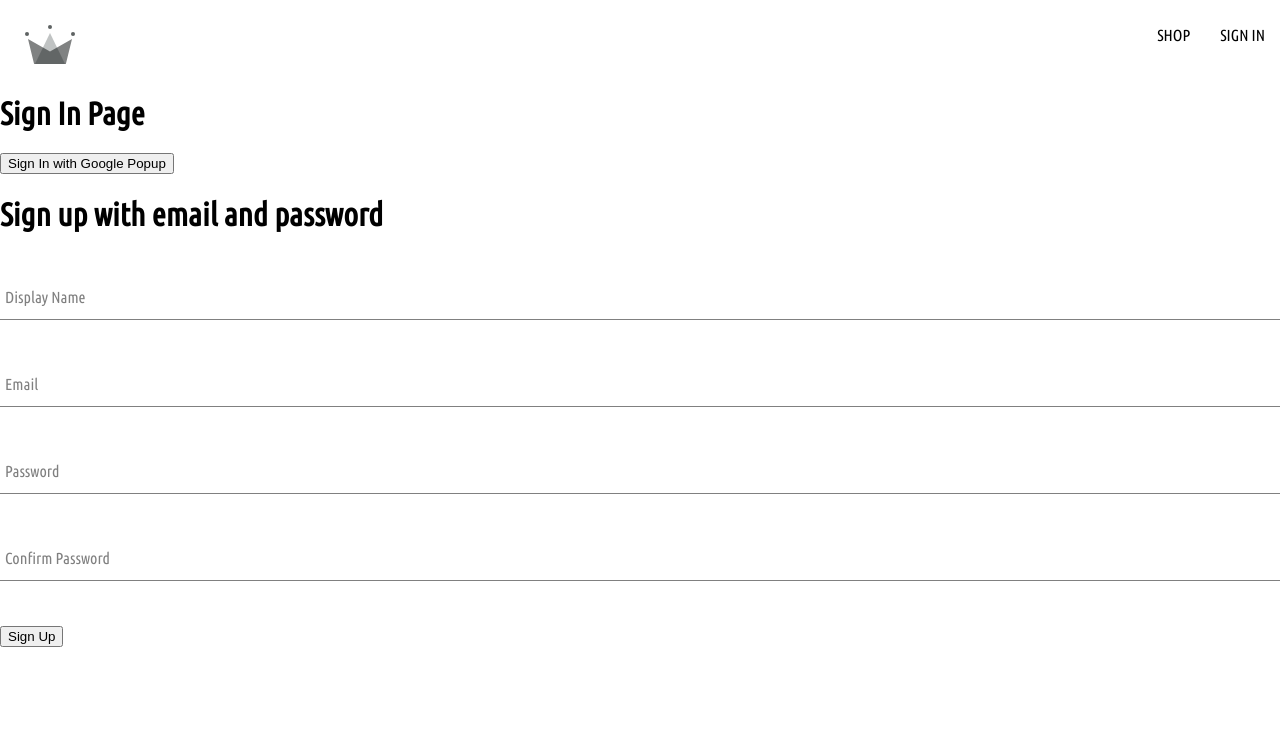
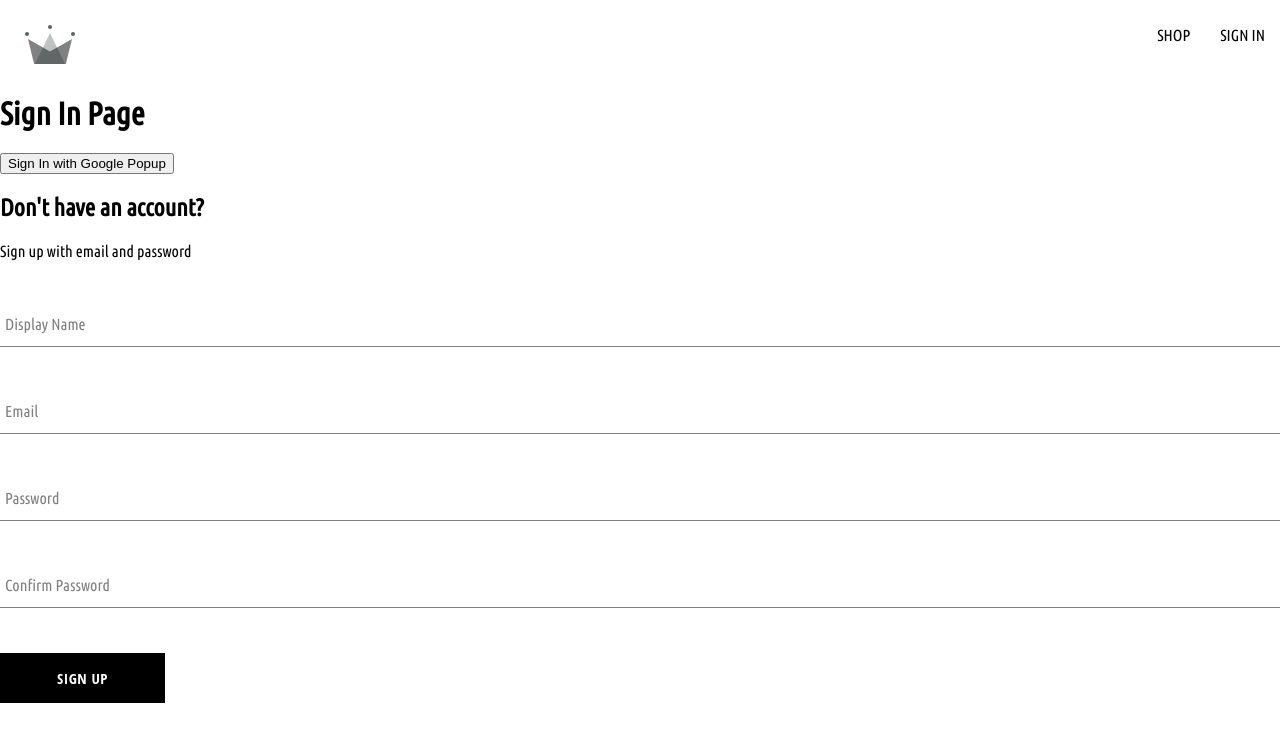
Before and after one commit to roxannebobby/crwn-clothing, a React (Create React App) app: page /sign-in in a window 1280 px wide. Shown: the top 742 px of the page. Built offline with nearby package versions, Linux system fonts and the light colour scheme.

Commit message:
signup button component complete...working

```diff
--- /dev/null
+++ b/src/components/button/button.component.jsx
@@ -0,0 +1,16 @@
+import './button.styles.scss'
+
+const BUTTON_TYPE_CLASSES = {
+  google: 'google-sign-in',
+  inverted: 'inverted'
+};
+
+const Button = ({ children, buttonType, ...otherProps }) => {
+  return (
+    <button className={`button-container ${BUTTON_TYPE_CLASSES[buttonType]}`} {...otherProps}>
+{children}
+    </button>
+  )
+}
+
+export default Button;
--- /dev/null
+++ b/src/components/button/button.styles.scss
@@ -0,0 +1,46 @@
+.button-container {
+  min-width: 165px;
+  width: auto;
+  height: 50px;
+  letter-spacing: 0.5px;
+  line-height: 50px;
+  padding: 0 35px 0 35px;
+  font-size: 15px;
+  background-color: black;
+  color: white;
+  text-transform: uppercase;
+  font-family: 'Open Sans Condensed';
+  font-weight: bolder;
+  border: none;
+  cursor: pointer;
+  display: flex;
+  justify-content: center;
+
+  &:hover {
+    background-color: white;
+    color: black;
+    border: 1px solid black;
+  }
+
+  &.google-sign-in {
+    background-color: #4285f4;
+    color: white;
+
+    &:hover {
+      background-color: #357ae8;
+      border: none;
+    }
+  }
+
+  &.inverted {
+    background-color: white;
+    color: black;
+    border: 1px solid black;
+
+    &:hover {
+      background-color: black;
+      color: white;
+      border: none;
+    }
+  }
+}
--- a/src/components/sign-up-form/sign-up-form.component.jsx
+++ b/src/components/sign-up-form/sign-up-form.component.jsx
@@ -1,7 +1,9 @@
 import { useState } from 'react';
 
 import FormInput from '../form-input/form-input.component'
+import Button from '../button/button.component'
 import {createAuthUserWithEmailAndPassword, createUserDocumentFromAuth} from '../../utils/firebase/firebase.utils';
+import './sign-up-form.styles.scss';
 
 const defaultFormFields = {
   displayName: '',
@@ -50,7 +52,8 @@
 
   return (
     <div>
-      <h1>Sign up with email and password</h1>
+      <h2>Don't have an account?</h2>
+      <span>Sign up with email and password</span>
 
       <form onSubmit = {handleSubmit}>
 
@@ -86,7 +89,7 @@
           onChange={handleChange}
           value={confirmPassword} />
 
-        <button type='submit'>Sign Up</button>
+        <Button type='submit'>Sign Up</Button>
       </form>
     </div>
   )
--- /dev/null
+++ b/src/components/sign-up-form/sign-up-form.styles.scss
@@ -0,0 +1,10 @@
+.sign-up-container {
+  display: flex;
+  flex-direction: column;
+  width: 380px;
+
+
+  h2 {
+    margin: 10px 0;
+  }
+}
--- a/src/utils/firebase/firebase.utils.js
+++ b/src/utils/firebase/firebase.utils.js
@@ -66,7 +66,7 @@
 				...additionalInformation,
 			});
 		} catch (error) {
-			console.log("error creatng the user", error.message);
+			console.log("Error creatng the user", error.message);
 		}
 	}
 
```
